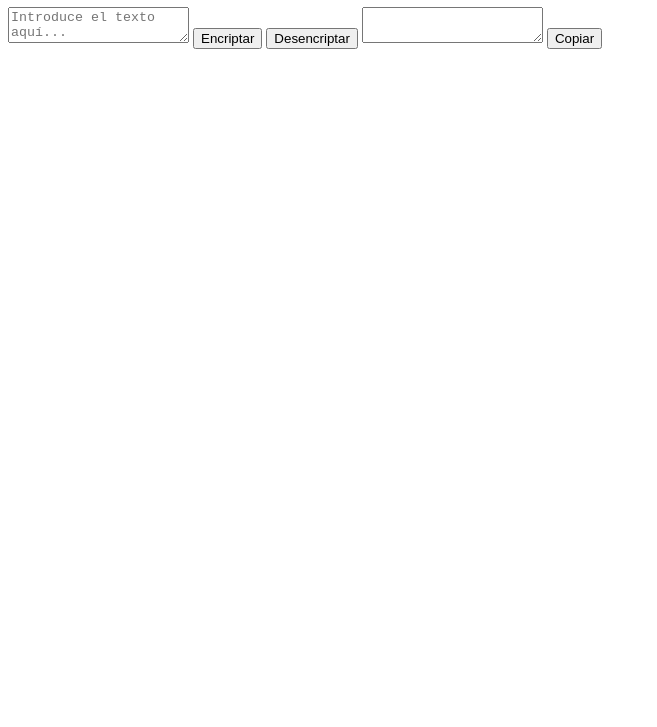
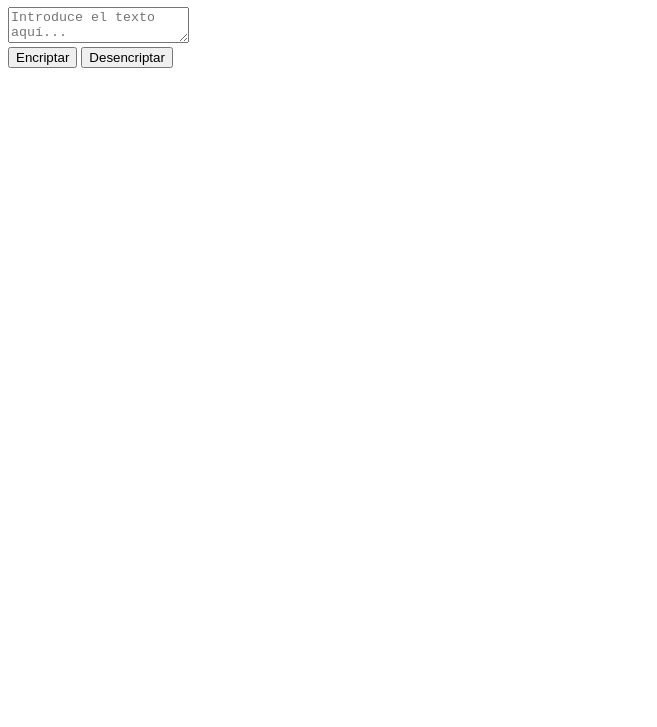
Before and after one commit to LuaMartz/Encriptador-de-Texto, a plain HTML site: page index.html in a window 1280 px wide. Shown: the part 73-800 px from the top of the page, without its empty margins (0-657 px from the left). Drawn offline with Linux system fonts and the light colour scheme.

Commit message:
app and index update para mostrar el texto al hacer click en el boton

```diff
--- a/index.html
+++ b/index.html
@@ -4,15 +4,19 @@
     <meta charset="UTF-8">
     <meta name="viewport" content="width=device-width, initial-scale=1.0">
     <title>Encriptador de Texto</title>
+    <link rel="stylesheet" href="styles.css">
 </head>
 <body>
     <h1>Encriptador de Texto</h1>
-    <textarea id="inputText" placeholder="Introduce el texto aquí..."></textarea>
-    <button onclick="encryptText()">Encriptar</button>
-    <button onclick="decryptText()">Desencriptar</button>
-    <textarea id="outputText" readonly></textarea>
-    <button onclick="copyText()">Copiar</button>
-
+    <div class="container">
+        <textarea id="inputText" placeholder="Introduce el texto aquí..."></textarea>
+        <div class="buttons">
+            <button onclick="encryptText()">Encriptar</button>
+            <button onclick="decryptText()">Desencriptar</button>
+        </div>
+        <textarea id="outputText" placeholder="El resultado aparecerá aquí..." readonly style="display:none;"></textarea>
+        <button onclick="copyText()" style="display:none;" id="copyButton">Copiar</button>
+    </div>
     <script src="app.js"></script>
 </body>
 </html>
```
